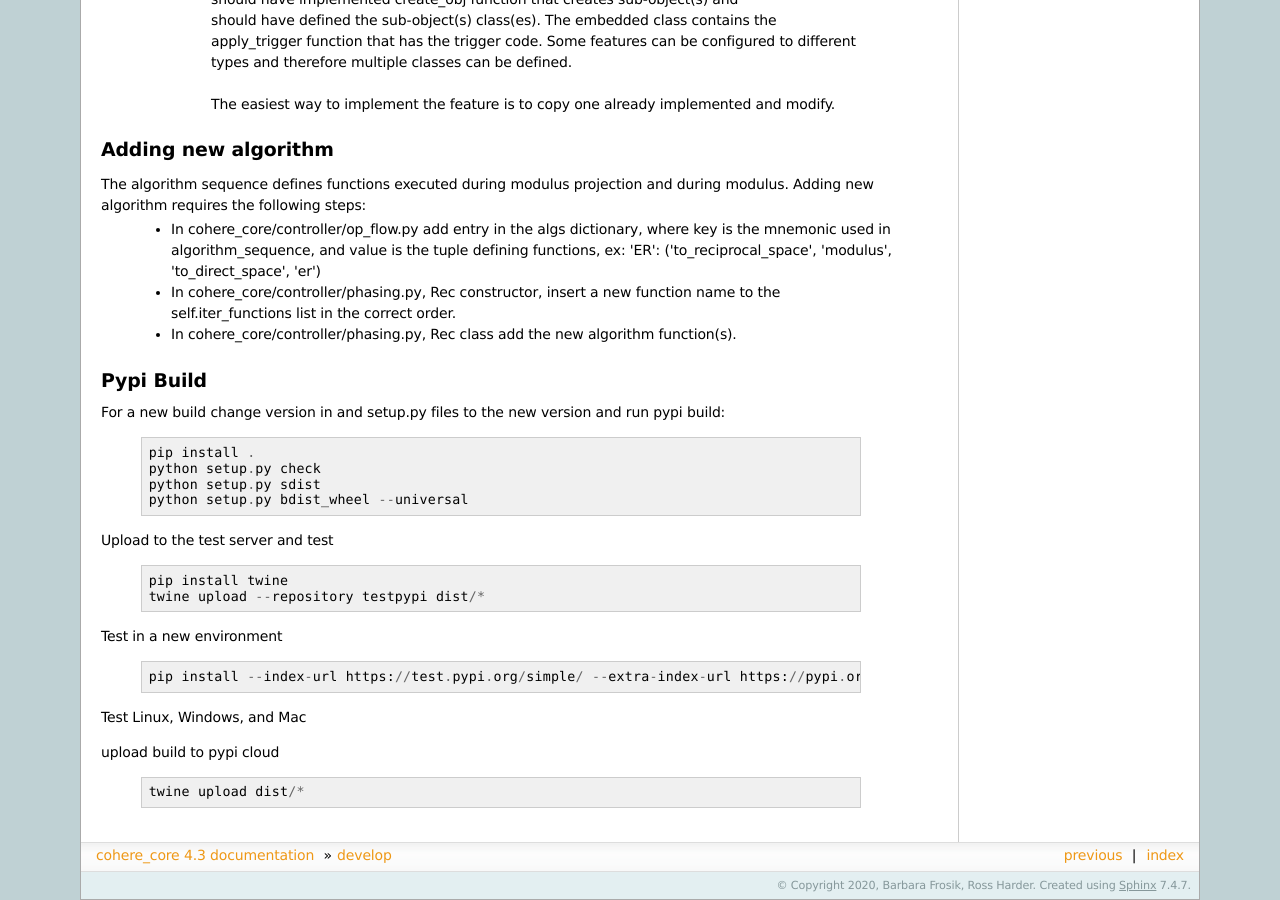
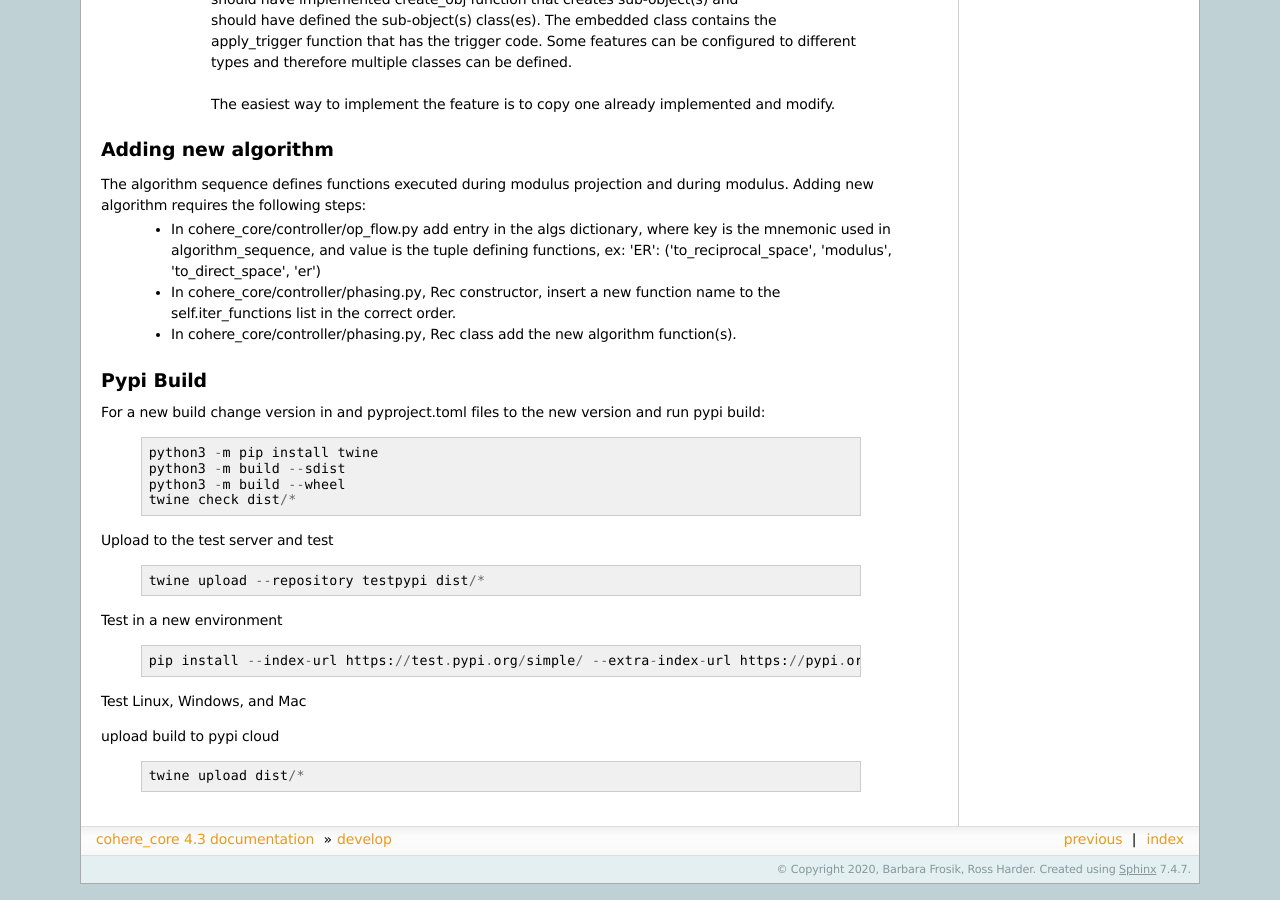
Before and after one commit to AdvancedPhotonSource/cohere, a Sphinx documentation site: the page built from docs/source/for_developers.rst, in a window 1280 px wide and 900 px high, scrolled down 677 px. Built offline with Sphinx 7.4.7, drawn with Linux system fonts in a browser that asks for light colours.

Commit message:
updated deployment instructions, added projects urls, sync with cohere_beamlines

```diff
--- a/docs/source/for_developers.rst
+++ b/docs/source/for_developers.rst
@@ -35,20 +35,19 @@ The algorithm sequence defines functions executed during modulus projection and
 
 Pypi Build
 ==========
-For a new build change version in and setup.py files to the new version and run pypi build:
+For a new build change version in and pyproject.toml files to the new version and run pypi build:
 
   ::
 
-    pip install .
-    python setup.py check
-    python setup.py sdist
-    python setup.py bdist_wheel --universal
+    python3 -m pip install twine
+    python3 -m build --sdist
+    python3 -m build --wheel
+    twine check dist/*
 
 | Upload to the test server and test
 
   ::
 
-    pip install twine
     twine upload --repository testpypi dist/*
 
 | Test in a new environment
--- a/pyproject.toml
+++ b/pyproject.toml
@@ -35,6 +35,8 @@ dependencies = [
 
 [project.urls]
     Homepage = "https://github.com/AdvancedPhotonSource/cohere"
+    Documentation = "https://readthedocs.org"
+    Repository = "https://github.com//AdvancedPhotonSource/cohere.git"
 
 [tool.sphinx-pyproject]
     extensions = [
```
